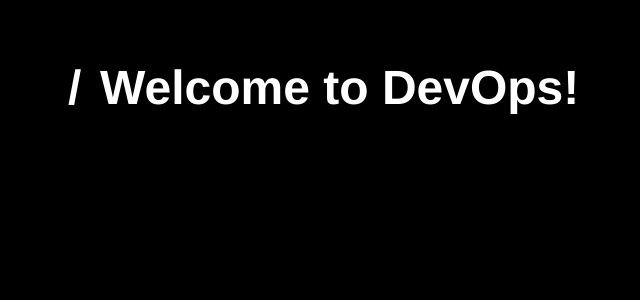
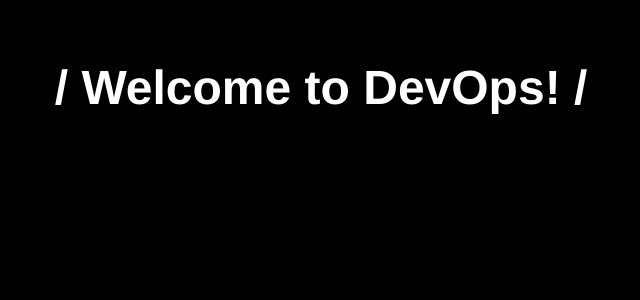
Before and after one commit to ResinCRT/Devops, a Vue app: page / in a window 1280 px wide. Shown: the top 300 px of the page, without its empty margins (319-959 px from the left). Built offline with nearby package versions, Linux system fonts and the light colour scheme.

Commit message:
modify bodypage

```diff
--- a/src/components/BodyPage.vue
+++ b/src/components/BodyPage.vue
@@ -1,6 +1,6 @@
 <template>
     <div class="main-body">
-        <h1><span style="width:1.5rem;display:inline-block">{{ msg }}</span> Welcome to DevOps!</h1>
+        <h1><span class="move-box">{{ msg }}</span> Welcome to DevOps! <span class="move-box">{{ msg }}</span></h1>
     </div>
 </template>
 
@@ -34,5 +34,10 @@ export default {
         color:#fff;
         font-size:3rem;
     }
+    move-box{
+        width:1.5rem;
+        display:inline-block;
+    }
+
 
 </style>
```
